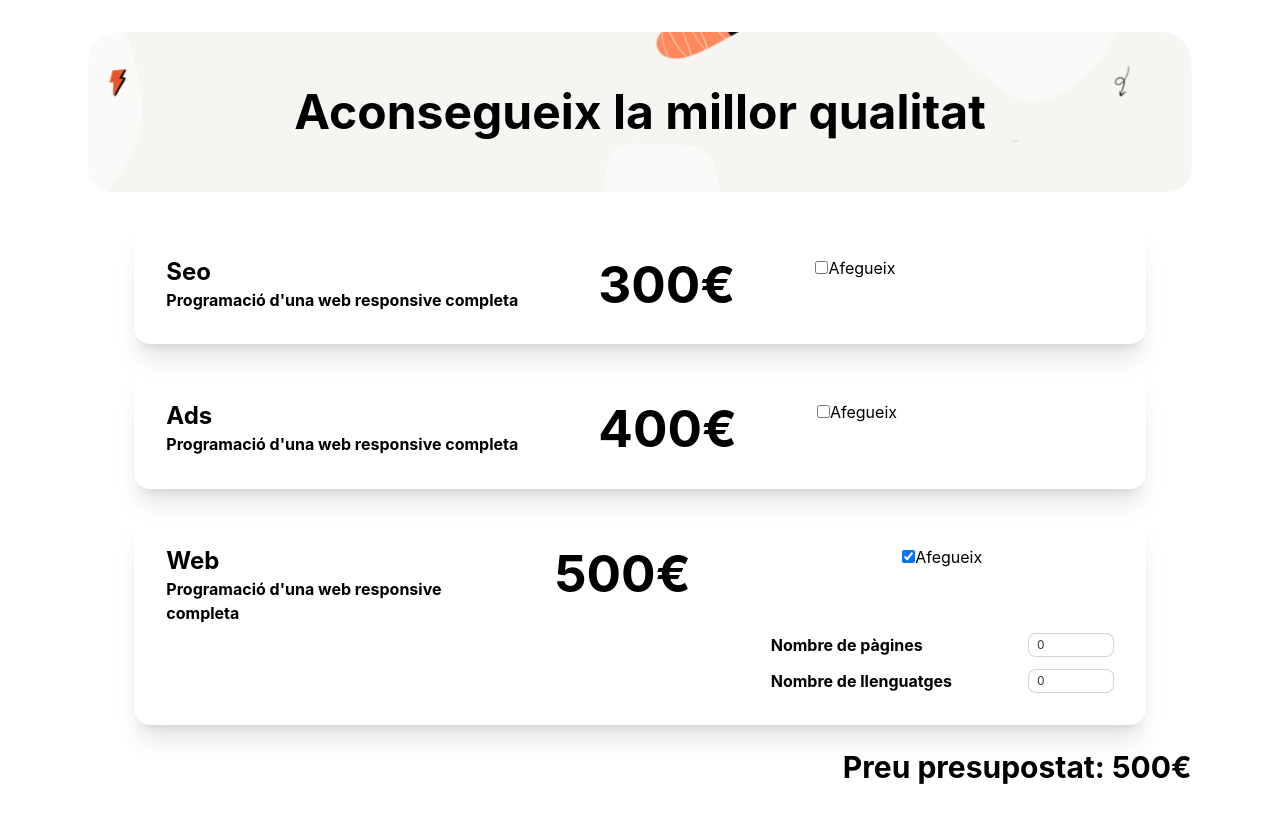
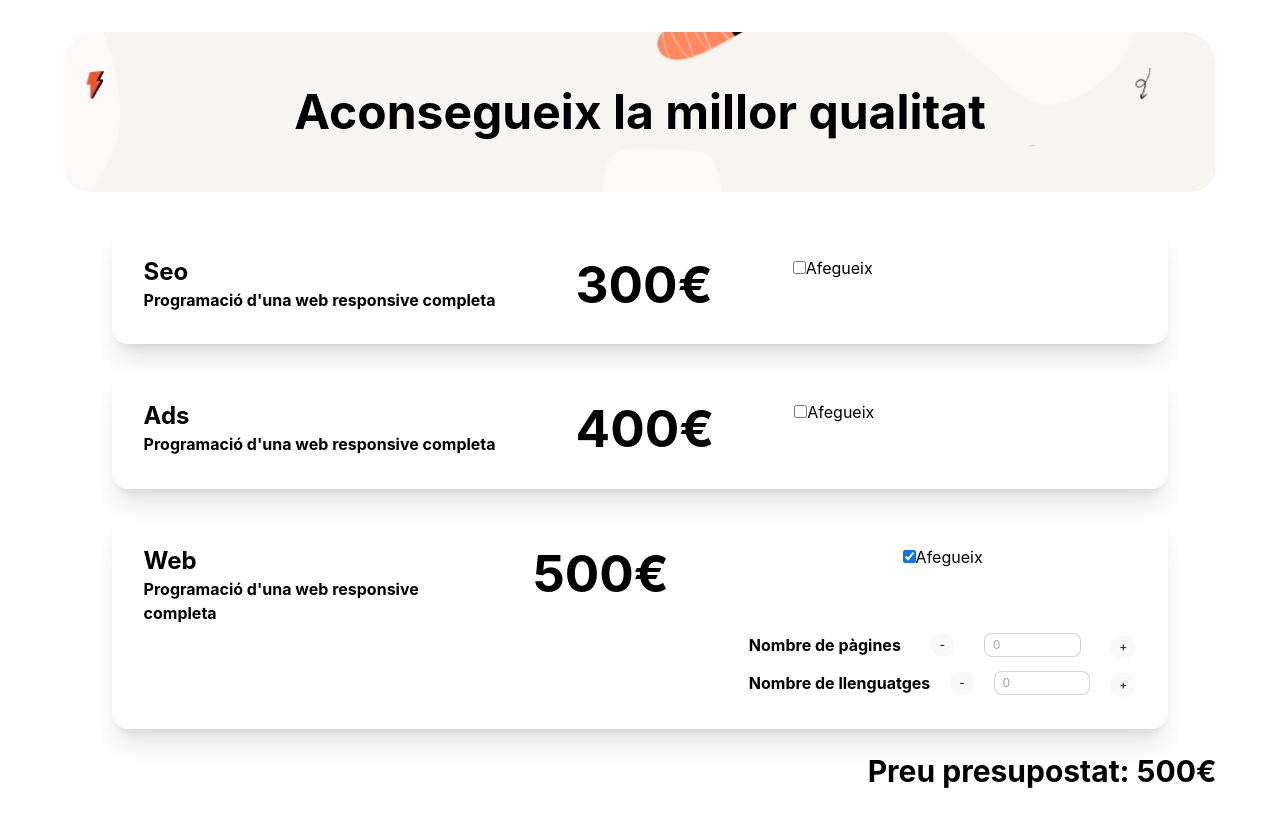
Before and after one commit to Naomigarcia99/Budgets, a React (Vite) app: page / in a window 1280 px wide. Both pictures are taken after a click on the checkbox 938 px from the left and 605 px from the top of the page. Built offline with nearby package versions, Linux system fonts and the light colour scheme.

Commit message:
Increment and Decrement input buttons

```diff
--- a/src/assets/index.css
+++ b/src/assets/index.css
@@ -42,7 +42,6 @@ h1 {
 button {
   border-radius: 8px;
   border: 1px solid transparent;
-  padding: 0.6em 1.2em;
   font-size: 1em;
   font-weight: 500;
   font-family: inherit;
@@ -51,9 +50,8 @@ button {
   transition: border-color 0.25s;
 }
 button:hover {
-  border-color: #646cff;
+  border-color: #007936;
 }
-button:focus,
 button:focus-visible {
   outline: 4px auto -webkit-focus-ring-color;
 }
--- a/src/components/Checkbox.jsx
+++ b/src/components/Checkbox.jsx
@@ -17,7 +17,7 @@ const Checkbox = ({ item }) => {
 
   return (
     <div>
-      <input type="checkbox" onChange={handleChange} />
+      <input type="checkbox" onChange={handleChange}/>
       <label className="text-black">Afegueix</label>
       {isChecked && <Web item={item}></Web>}
     </div>
--- /dev/null
+++ b/src/components/DecrementButton.jsx
@@ -0,0 +1,18 @@
+import React from "react";
+
+const DecrementButton = ({ value, onChange }) => {
+  const handleDecrement = () => {
+    onChange(Math.max(value - 1, 0));
+  };
+
+  return (
+    <button
+      className="hover:bg-green-300 rounded-full btn-xs"
+      onClick={handleDecrement}
+    >
+      -
+    </button>
+  );
+};
+
+export default DecrementButton;
--- /dev/null
+++ b/src/components/IncrementButton.jsx
@@ -0,0 +1,20 @@
+import React from "react";
+
+const IncrementButton = ({ value, onChange }) => {
+  const handleIncrement = () => {
+    onChange(value + 1);
+  };
+
+  return (
+    <div>
+      <button
+        className="hover:bg-green-300 rounded-full btn-xs"
+        onClick={handleIncrement}
+      >
+        +
+      </button>
+    </div>
+  );
+};
+
+export default IncrementButton;
--- a/src/components/Web.jsx
+++ b/src/components/Web.jsx
@@ -1,35 +1,53 @@
 import React from "react";
 import { useAppContext } from "../context/AppContext";
+import IncrementButton from "./IncrementButton";
+import DecrementButton from "./DecrementButton";
 
-const web = ({ item }) => {
+const web = () => {
   const { inputValues, updateInputValue } = useAppContext();
 
   const handleInputChange = (event, inputIndex) => {
-    const value = event.target.value;
-    updateInputValue(item.id, inputIndex, value);
+    const value = Number(event.target.value);
+    updateInputValue(inputIndex, value);
   };
 
   return (
     <div className="flex flex-col mt-16">
       <div className="flex flex-row justify-between mb-3">
         <p className="font-bold text-black">Nombre de pàgines</p>
+        <DecrementButton
+          onChange={(newValue) => updateInputValue("input1", newValue)}
+          value={inputValues.input1 || 0}
+        ></DecrementButton>
         <input
           type="number"
-          value={inputValues[item.id]?.input1 || 0}
+          value={inputValues.input1 || ""}
           onChange={(e) => handleInputChange(e, "input1")}
-          className="input input-bordered input-xs w-1/4"
-          placeholder="1"
+          className="input input-bordered input-xs w-1/4 [&::-webkit-inner-spin-button]:appearance-none"
+          placeholder="0"
         />
+        <IncrementButton
+          onChange={(newValue) => updateInputValue("input1", newValue)}
+          value={inputValues.input1 || 0}
+        ></IncrementButton>
       </div>
       <div className="flex flex-row justify-between">
         <p className="font-bold text-black">Nombre de llenguatges</p>
+        <DecrementButton
+          onChange={(newValue) => updateInputValue("input2", newValue)}
+          value={inputValues.input2 || 0}
+        ></DecrementButton>
         <input
           type="number"
-          value={inputValues[item.id]?.input2 || 0}
+          value={inputValues.input2 || ""}
           onChange={(e) => handleInputChange(e, "input2")}
-          className="input input-bordered input-xs w-1/4"
-          placeholder="1"
+          className="input input-bordered input-xs w-1/4 [&::-webkit-inner-spin-button]:appearance-none"
+          placeholder="0"
         />
+        <IncrementButton
+          onChange={(newValue) => updateInputValue("input2", newValue)}
+          value={inputValues.input2 || 0}
+        ></IncrementButton>
       </div>
     </div>
   );
--- a/src/context/AppContext.jsx
+++ b/src/context/AppContext.jsx
@@ -25,19 +25,16 @@ export const AppProvider = ({ children }) => {
     });
   };
 
-  const updateInputValue = (productId, inputIndex, value) => {
+  const updateInputValue = (inputIndex, value) => {
     setInputValues((prevValues) => ({
       ...prevValues,
-      [productId]: {
-        ...prevValues[productId],
-        [inputIndex]: value,
-      },
+      [inputIndex]: value,
     }));
   };
 
   useEffect(() => {
     const totalBudget = selectedProducts.reduce((total, product) => {
-      const inputs = inputValues[product.id] || { input1: 0, input2: 0 };
+      const inputs = inputValues || { input1: 0, input2: 0 };
       const inputSum =
         (parseInt(inputs.input1) || 0) + (parseInt(inputs.input2) || 0);
       return total + product.price + inputSum * 30;
```
